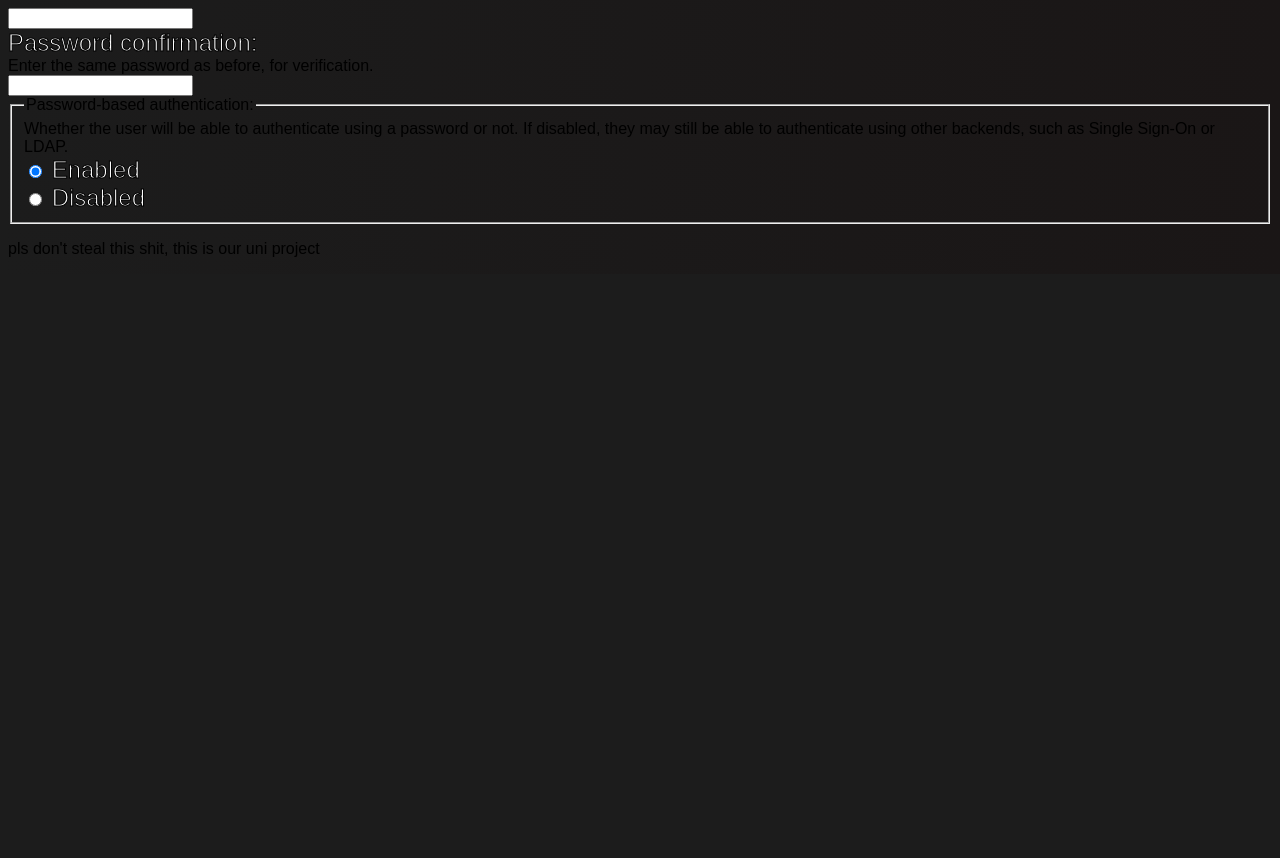
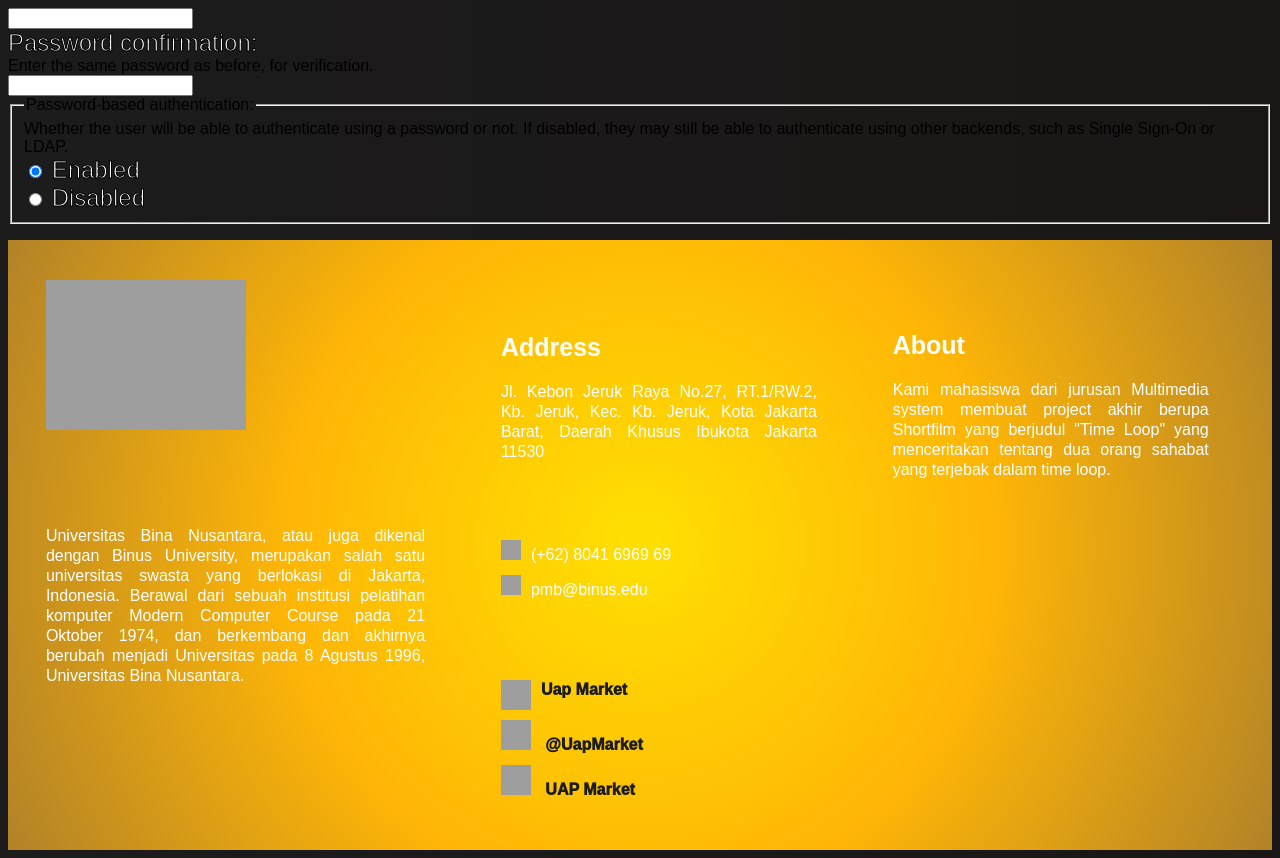
Before and after one commit to Pota2s/Uap-Project, a Django app: page /accounts/signup/ in a window 1280 px wide. Shown: the part 1193-2051 px from the top of the page. Before the commit the page ends 1450 px from the top, so only its background shows below. Run offline with Django 5.2, Linux system fonts and the light colour scheme; grey boxes are pictures that could not be loaded.

Commit message:
Add files via upload

```diff
--- a/djangotest/sitetest/templates/base.html
+++ b/djangotest/sitetest/templates/base.html
@@ -31,5 +31,67 @@
 </body>
 
 <footer>
-    <p>pls don't steal this shit, this is our uni project</p>
+    <div class="footer">
+        <div class="footleft">
+            <img src="../assets/logo.png" width="200px">
+            <br><br><br><br>
+            <p>
+                Universitas Bina Nusantara, atau juga dikenal dengan
+                Binus University, merupakan salah satu universitas swasta
+                yang berlokasi di Jakarta, Indonesia. Berawal dari sebuah
+                institusi pelatihan komputer Modern Computer Course pada
+                21 Oktober 1974, dan berkembang dan akhirnya berubah menjadi
+                Universitas pada 8 Agustus 1996, Universitas Bina Nusantara.
+            </p>
+        </div>
+
+        <div class="footcenter">
+            <p>
+                <p style="font-size: 25px;"><b>Address</b></p>
+                Jl. Kebon Jeruk Raya No.27, RT.1/RW.2, Kb. Jeruk,
+                Kec. Kb. Jeruk, Kota Jakarta Barat,
+                Daerah Khusus Ibukota Jakarta 11530 <br><br>
+            </p>
+            <div id="contact">
+                <p>
+                    <img src="../assets/call.png">(+62) 8041 6969 69 <br>
+                    <img src="../assets/email.png">pmb@binus.edu
+                </p>
+            </div>
+
+            <div class="socialmedia">
+                <div class="social">
+                    <img src="../assets/Facebook.png">
+                    <a href="https://www.facebook.com/universitasbinanusantara/">
+                        Uap Market
+                    </a>
+                </div>
+                <div class="social">
+                    <a href="https://www.instagram.com/binusuniversityofficial/">
+                        <img src="../assets/Instagram.png">
+                        @UapMarket
+                    </a>
+                </div>
+                <div class="social">
+                    <a href="https://www.youtube.com/channel/UCBgk_lJ4R9yD9D82G3O_3sA">
+                    <img src="../assets/Youtube.png" >
+                        UAP Market
+                    </a>
+                </div>
+            </div>
+        </div>
+
+        <div class="footright">
+            <div class="about">
+                <p style="font-size: 25px;">
+                    <b>About</b>
+                </p>
+                <p>
+                    Kami mahasiswa dari jurusan Multimedia system
+                    membuat project akhir berupa Shortfilm yang berjudul
+                    "Time Loop" yang menceritakan tentang dua orang sahabat
+                    yang terjebak dalam time loop.
+                </p>
+            </div>
+        </div>
 </footer>
```
